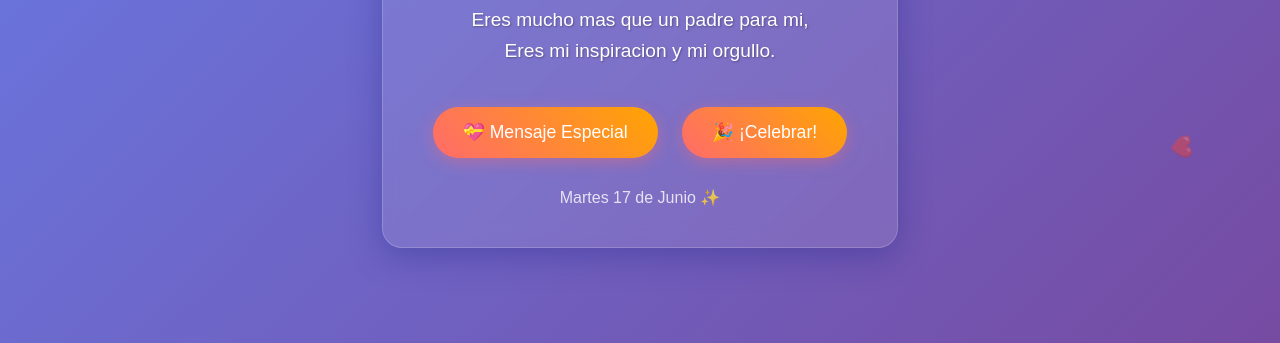
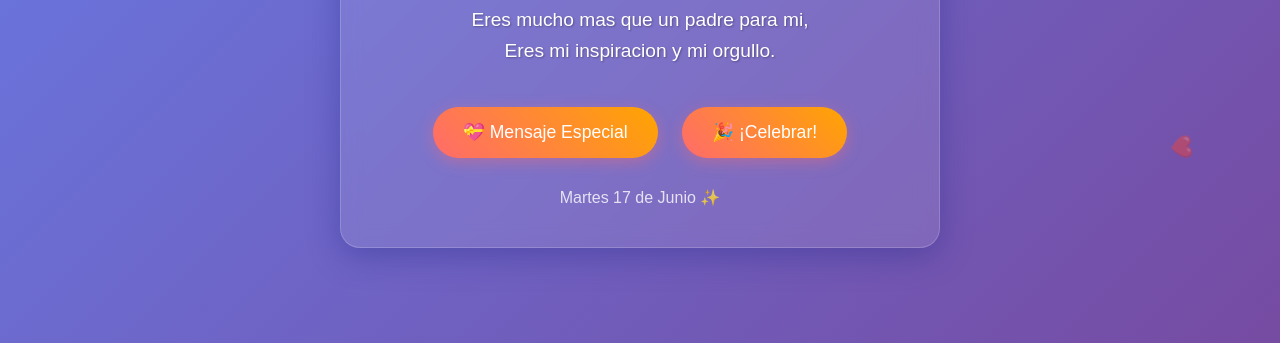
Before and after one commit to bucaro329/dia_del_padre, a plain HTML site: page index.html in a window 1280 px wide. Shown: the part 457-800 px from the top of the page. Drawn offline with Linux system fonts and the light colour scheme.

Commit message:
Update index.html

```diff
--- a/index.html
+++ b/index.html
@@ -18,8 +18,10 @@
             display: flex;
             justify-content: center;
             align-items: center;
-            overflow: hidden;
-        }
+            overflow-x: hidden;
+            overflow-y: auto;
+            padding: 20px 0;
+}
 
         .container {
             text-align: center;
@@ -32,6 +34,10 @@
             max-width: 600px;
             margin: 20px;
             animation: fadeInUp 1s ease-out;
+            width: 90%;
+            margin: 20px auto;
+            max-height: 90vh;
+            overflow-y: auto;
         }
 
         @keyframes fadeInUp {
@@ -148,6 +154,8 @@
             align-items: center;
             z-index: 1000;
             animation: fadeIn 0.5s ease-in;
+            overflow-y: auto;
+            padding: 20px;
         }
 
         .special-message {
@@ -177,6 +185,8 @@
             align-items: center;
             z-index: 1000;
             animation: fadeIn 0.5s ease-in;
+            overflow-y: auto;
+            padding: 20px;
         }
 
         .celebration-content {
```
